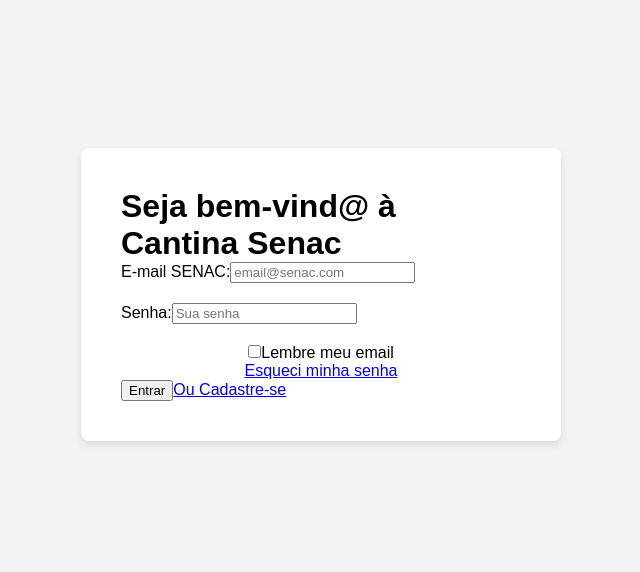
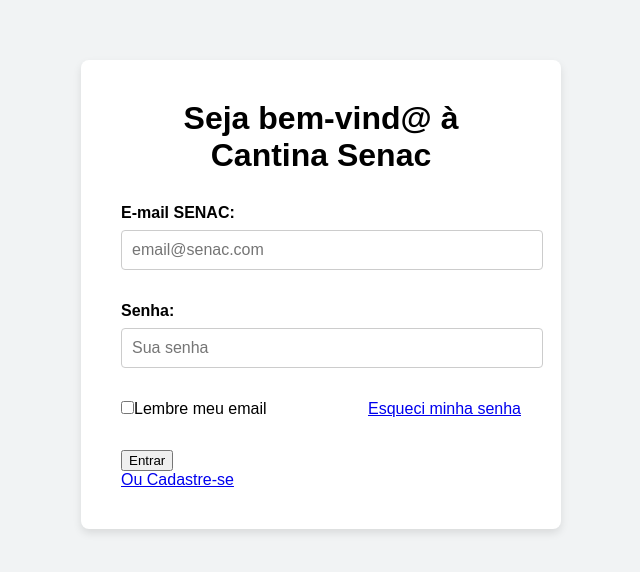
Before and after one commit to prof-lucas-senac/cantina-senac-2025-front, an Angular app: page / in a window 1280 px wide. Shown: the part 106-678 px from the top of the page, without its empty margins (319-959 px from the left). Built offline with nearby package versions, Linux system fonts and the light colour scheme.

Commit message:
formatação da tela de login

```diff
--- a/src/app/components/login/login.component.css
+++ b/src/app/components/login/login.component.css
@@ -4,11 +4,12 @@
     align-items: center;
     justify-content: center;
     height: 100vh;
-/* background: linear-gradient(180deg, #f1f3f4 0%, #ffffff 100%);*/
+    /* background: linear-gradient(180deg, #f1f3f4 0%, #ffffff 100%);*/
     background-color: #f1f3f4;
     background-repeat: no-repeat;
     margin: 0%;
 }
+
 .div-formulario {
     background-color: #ffffff;
     padding: 40px;
@@ -17,11 +18,42 @@
     width: 100%;
     max-width: 400px;
 }
+
+.div-titulo {
+    text-align: center;
+    margin-bottom: 30px;
+}
+
 .div-input {
-    margin-bottom: 20px;
+    margin-bottom: 2rem;
 }
+
+.div-input label {
+    display: block;
+    margin-bottom: 8px;
+    font-weight: bold;
+}
+
+.div-input input {
+    width: 100%;
+    padding: 10px;
+    border: 1px solid #ccc;
+    border-radius: 4px;
+    font-size: 16px;
+}
+
 .div-formulario-baixo {
     display: flex;
-    flex-direction: column;
-    align-items: center;
+    justify-content: space-between;
+    margin-bottom: 2rem ;
 }
+
+.div-lembrar-email {
+    text-align: center;
+    margin-right: 3px;
+}
+
+.div-buttom-entrar {
+    display: flex;
+    text-align: center;
+}
--- a/src/app/components/login/login.component.html
+++ b/src/app/components/login/login.component.html
@@ -1,7 +1,8 @@
 <div class="div-principal">
     <div class="div-formulario">
-        <h1>Seja bem-vind&#64; à Cantina Senac</h1>
-
+        <div class="div-titulo">
+            <h1>Seja bem-vind&#64; à Cantina Senac</h1>
+        </div>
         <form>
             <div class="div-input">
                 <label for="email">E-mail SENAC:</label>
@@ -15,14 +16,15 @@
         </form>
 
         <div class="div-formulario-baixo">
-            <div>
+            <div class="div-lembrar-email">
                 <input type="checkbox" id="lembrarEmail">
                 <label for="lembrarEmail">Lembre meu email</label>
             </div>
             <a href="#">Esqueci minha senha</a>
         </div>
-        <button>Entrar</button>
+        <div class="div-buttom-entrar">
+            <button>Entrar</button>
+        </div>
         <a href="#">Ou Cadastre-se</a>
-
-
     </div>
+</div>
```
